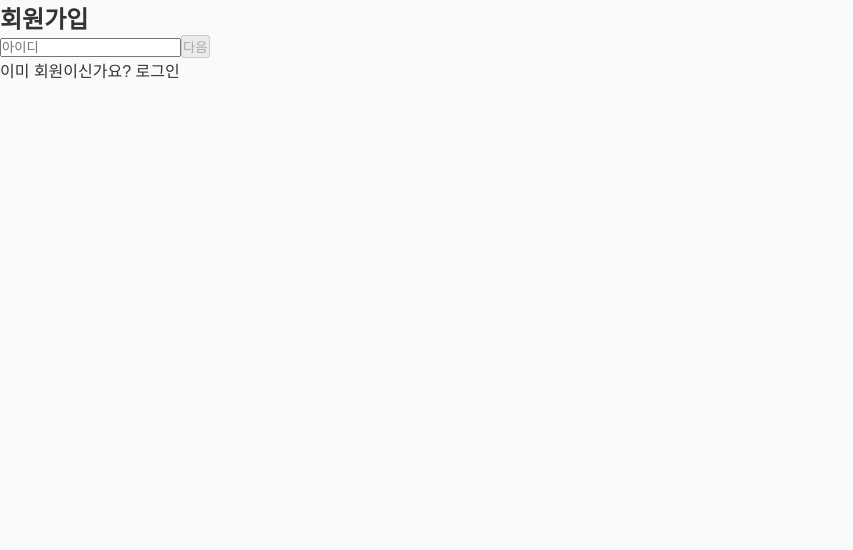
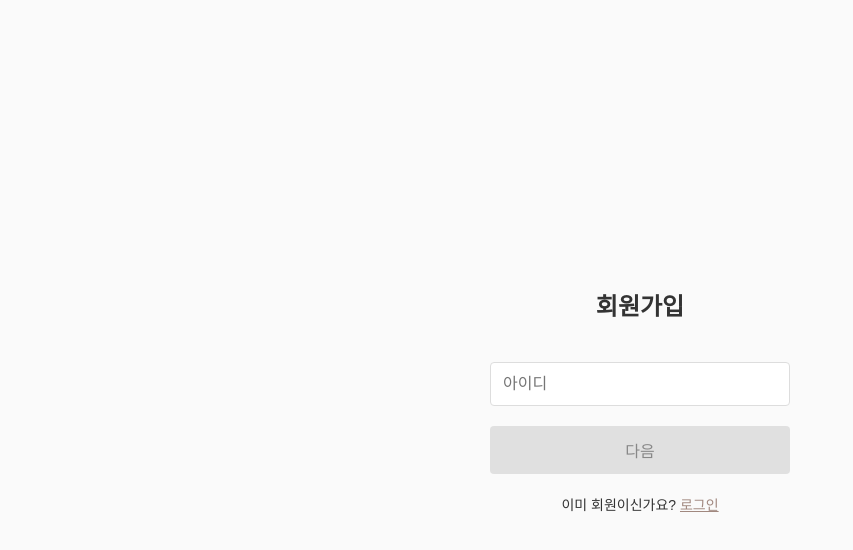
Before and after one commit to AND-SOPT-WEB/YoonJiLee, a React (Vite) app in the folder week4_assignment/: page /join in a window 1280 px wide. Shown: the top 550 px of the page, without its empty margins (0-853 px from the left). Built offline with nearby package versions, Linux system fonts and the light colour scheme.

Commit message:
feat: 회원가입- 아이디 입력 페이지

```diff
--- a/week4_assignment/src/components/Join/JoinId.tsx
+++ b/week4_assignment/src/components/Join/JoinId.tsx
@@ -1,7 +1,8 @@
-import {useState} from 'react';
+import { useState } from 'react';
+import styled from 'styled-components';
 
 interface Props {
-    nextStep: () =>void;
+  nextStep: () => void;
 }
 
 const JoinId: React.FC<Props> = ({ nextStep }) => {
@@ -13,18 +14,59 @@ const JoinId: React.FC<Props> = ({ nextStep }) => {
   };
 
   return (
-      <div>
-        <input
+    <FormContainer>
+      <Input
         type="text"
         placeholder="아이디"
         value={name}
         onChange={(e) => setName(e.target.value)}
       />
-        <button onClick={handleNext} disabled={!name}>
+      <NextButton onClick={handleNext} disabled={!name}>
         다음
-        </button>
-      </div>
+      </NextButton>
+    </FormContainer>
   );
 };
 
 export default JoinId;
+
+
+const FormContainer = styled.div`
+  display: flex;
+  flex-direction: column;
+  align-items: center;
+  width: 18.75rem;
+`;
+
+const Input = styled.input`
+  width: 100%;
+  padding: 0.75rem;
+  font-size: 1rem;
+  border: 0.063rem solid #ddd;
+  border-radius: 0.25rem;
+  margin-bottom: 1.25rem; /
+  outline: none;
+  &:focus {
+    border-color: #3b82f6;
+  }
+`;
+
+const NextButton = styled.button`
+  width: 100%;
+  padding: 0.75rem;
+  font-size: 1rem;
+  background-color: ${({ theme }) => theme.colors.background};
+  color: #888;
+  border: none;
+  border-radius: 0.25rem;
+  cursor: pointer;
+  transition: background-color 0.3s;
+  &:disabled {
+    background-color: #e0e0e0;
+    cursor: not-allowed;
+  }
+  &:hover:enabled {
+    background-color: ${({ theme }) => theme.colors.mainColor};
+    color: white;
+  }
+`;
--- a/week4_assignment/src/components/Join/JoinPw.tsx
+++ b/week4_assignment/src/components/Join/JoinPw.tsx
@@ -1,4 +1,5 @@
 import React, { useState } from 'react';
+import styled from 'styled-components';
 
 interface Props {
   nextStep: () => void;
@@ -9,29 +10,73 @@ const JoinPw: React.FC<Props> = ({ nextStep }) => {
   const [confirmPassword, setConfirmPassword] = useState('');
 
   const handleNext = () => {
-    if (password === confirmPassword) nextStep();
-    else alert('비밀번호가 일치하지 않습니다.');
+    if (password === confirmPassword) {
+      nextStep();
+    } else {
+      alert('비밀번호가 일치하지 않습니다.');
+    }
   };
 
   return (
-    <div>
-      <input
+    <FormContainer>
+      <Input
         type="password"
         placeholder="비밀번호"
         value={password}
         onChange={(e) => setPassword(e.target.value)}
       />
-      <input
+      <Input
         type="password"
         placeholder="비밀번호 확인"
         value={confirmPassword}
         onChange={(e) => setConfirmPassword(e.target.value)}
       />
-      <button onClick={handleNext} disabled={!password || !confirmPassword}>
+      <NextButton onClick={handleNext} disabled={!password || !confirmPassword}>
         다음
-      </button>
-    </div>
+      </NextButton>
+    </FormContainer>
   );
 };
 
 export default JoinPw;
+
+
+const FormContainer = styled.div`
+  display: flex;
+  flex-direction: column;
+  align-items: center;
+  width: 18.75rem;
+`;
+
+const Input = styled.input`
+  width: 100%;
+  padding: 0.75rem;
+  font-size: 1rem;
+  border: 0.063rem solid #ddd;
+  border-radius: 0.25rem;
+  margin-bottom: 1.25rem;
+  outline: none;
+  &:focus {
+    border-color: #3b82f6;
+  }
+`;
+
+const NextButton = styled.button`
+  width: 100%;
+  padding: 0.75rem;
+  font-size: 1rem;
+  background-color: ${({ theme }) => theme.colors.background};
+  color: #888;
+  border: none;
+  border-radius: 0.25rem;
+  cursor: pointer;
+  transition: background-color 0.3s;
+  &:disabled {
+    background-color: #e0e0e0;
+    cursor: not-allowed;
+  }
+  &:hover:enabled {
+    background-color: ${({ theme }) => theme.colors.mainColor};
+    color: white;
+  }
+`;
--- a/week4_assignment/src/pages/JoinPage.tsx
+++ b/week4_assignment/src/pages/JoinPage.tsx
@@ -2,6 +2,7 @@ import React, { useState } from 'react';
 import JoinNameForm from '../components/Join/JoinId';
 import JoinPasswordForm from '../components/Join/JoinPw';
 import JoinHobbyForm from '../components/Join/JoinHobby';
+import styled from 'styled-components';
 
 const JoinPage: React.FC = () => {
   const [step, setStep] = useState(1);
@@ -9,16 +10,47 @@ const JoinPage: React.FC = () => {
   const nextStep = () => setStep(step + 1);
 
   return (
-    <div>
-      <h2>회원가입</h2>
+    <PageContainer>
+      <Title>회원가입</Title>
       {step === 1 && <JoinNameForm nextStep={nextStep} />}
       {step === 2 && <JoinPasswordForm nextStep={nextStep} />}
       {step === 3 && <JoinHobbyForm />}
-      <p>
-        이미 회원이신가요? <a href="/login">로그인</a>
-      </p>
-    </div>
+      <InfoText>
+        이미 회원이신가요? <StyledLink href="/login">로그인</StyledLink>
+      </InfoText>
+    </PageContainer>
   );
 };
 
 export default JoinPage;
+
+const PageContainer = styled.div`
+  display: flex;
+  flex-direction: column;
+  justify-content: center;
+  align-items: center;
+  height: 100vh;
+  background-color: ${({ theme }) => theme.colors.background};
+  padding: 10px;
+`;
+
+const Title = styled.h2`
+  font-size: 24px;
+  font-weight: bold;
+  margin-bottom: 40px;
+  color: ${({ theme }) => theme.colors.textColor};
+`;
+
+const InfoText = styled.p`
+  margin-top: 20px;
+  font-size: 14px;
+  color: ${({ theme }) => theme.colors.textColor};
+`;
+
+const StyledLink = styled.a`
+  color: #a1887f;
+  text-decoration: underline;
+  &:hover {
+    color: #7d5a50;
+  }
+`;
--- a/week4_assignment/src/pages/LoginPage.tsx
+++ b/week4_assignment/src/pages/LoginPage.tsx
@@ -27,7 +27,7 @@ const PageContainer = styled.div`
 
 const Title = styled.h2`
   margin-bottom: 20px;
-  color: blak;
+  color: black;
 `;
 
 const InfoText = styled.p`
```
Lines whose indentation alone changed are shown as unchanged.
